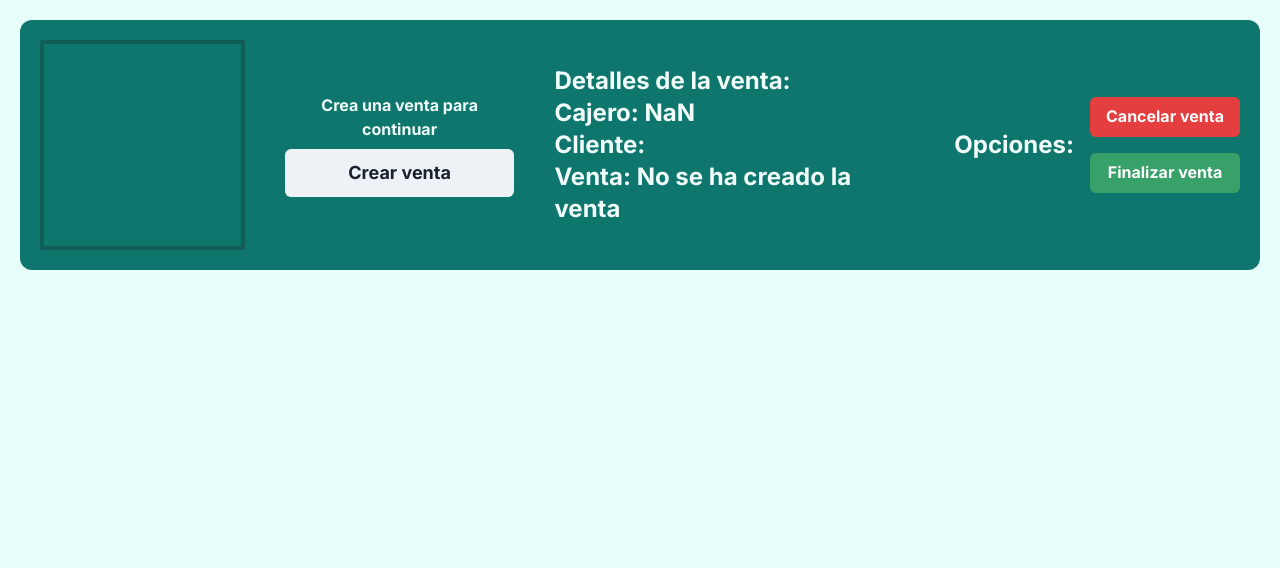
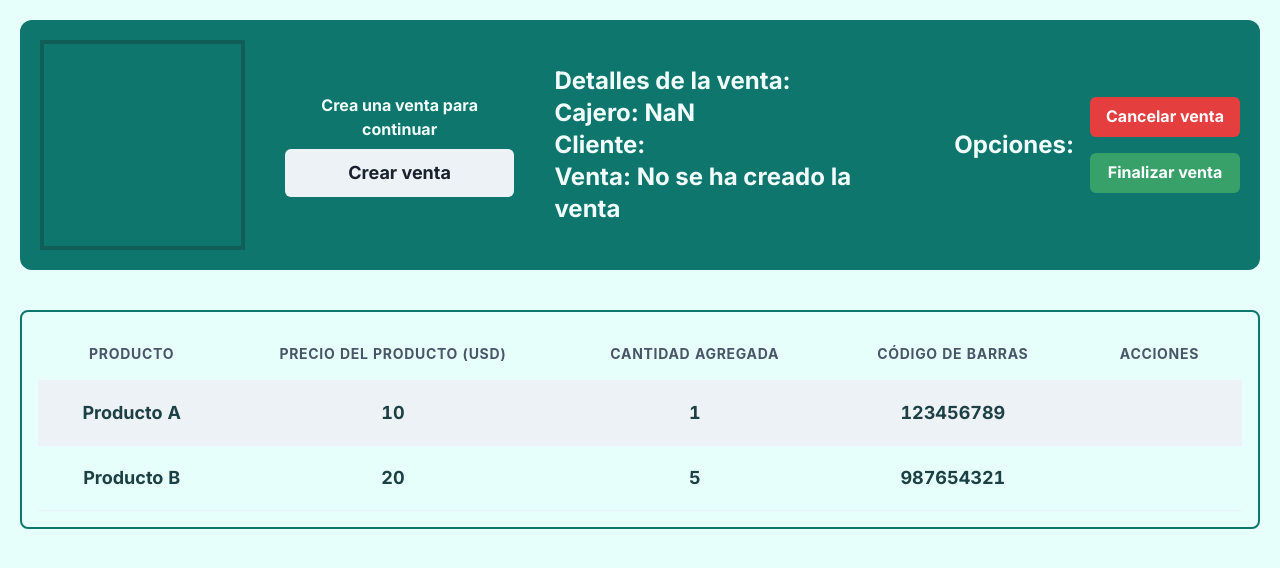
Before and after one commit to TairuOrg/client, a Next.js app: page /cashier/sales in a window 1280 px wide. Shown: the top 568 px of the page. Built offline with nearby package versions, Linux system fonts and the light colour scheme.

Commit message:
sales table partially

```diff
--- a/src/app/cashier/sales/page.tsx
+++ b/src/app/cashier/sales/page.tsx
@@ -1,7 +1,7 @@
 "use client";
 
 import { beginSale } from "@/actions/cashier/sales";
-import { Button } from "@chakra-ui/react";
+import { Button, Table, Tbody, Td, Th, Thead, Tr } from "@chakra-ui/react";
 import { useSearchParams } from "next/navigation";
 import { useEffect, useState } from "react";
 import QRCode from "react-qr-code";
@@ -31,6 +31,65 @@ export default function Page() {
       setSalesID(payload);
     });
   };
+
+
+  interface ProductData {
+    name: string;
+    price: number;
+    quantity: string;
+    barcode: string;
+
+  }
+
+  const cols = [
+    {
+      id: "name",
+      header: "Producto",
+      accessorKey: "name",
+    },
+    {
+      id: "price",
+      header: "Precio del producto (USD) ",
+      accessorKey: "price",
+
+    },
+    {
+      id: "quantity",
+      header: "Cantidad Agregada",
+      accessorKey: "quantity",
+
+    },
+    {
+      id: "barcode",
+      header: "Código de barras",
+      accessorKey: "barcode",
+
+    },
+    {
+      id: "actions",
+      header: "Acciones",
+      accessorKey: "onClickAction",
+
+    },
+  ];
+
+  const data = [
+    {
+      name: "Producto A",
+      price: 10,
+      quantity: "1",
+      barcode: "123456789",
+
+    },
+    {
+      name: "Producto B",
+      price: 20,
+      quantity: "5",
+      barcode: "987654321",
+
+    },
+  ];
+
   return (
     <main className="relative w-screen h-screen p-5">
       <section className="flex w-full p-5 items-center justify-around text-center text-teal-50 gap-10 bg-teal-700 rounded-xl">
@@ -73,6 +132,31 @@ export default function Page() {
           </span>
         </div>
       </section>
+
+      <section className="w-full h-fit rounded-lg border-teal-700 border-[2px] p-4 mt-10 text-center" >
+      <Table variant="striped" size="lg" borderColor="teal.700">
+          <Thead>
+            <Tr>
+              {cols.map((col) => (
+                <Th textAlign="center" key={col.id}>{col.header}</Th>
+              ))}
+            </Tr>
+          </Thead>
+          <Tbody>
+            {data.map((row, rowIndex) => (
+              <Tr key={rowIndex} textAlign="center" p={4} fontSize="lg">
+                {cols.map((col) => (
+                  <Td key={col.id}>
+                    <div className="text-center">
+                      {row[col.accessorKey as keyof ProductData]}
+                    </div>
+                  </Td>
+                ))}
+              </Tr>
+            ))}
+          </Tbody>
+        </Table>
+      </section>
     </main>
   );
 }
```
